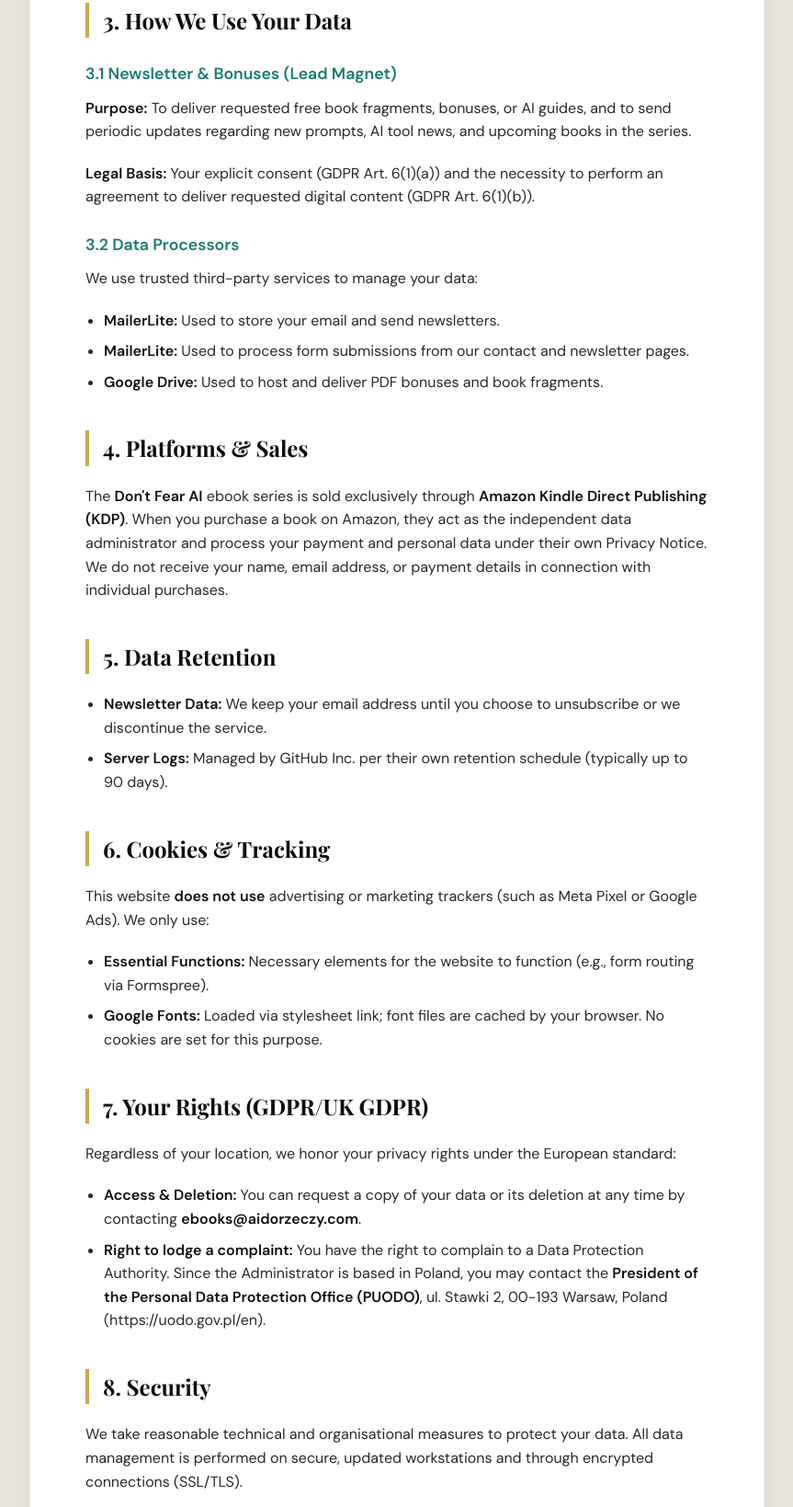
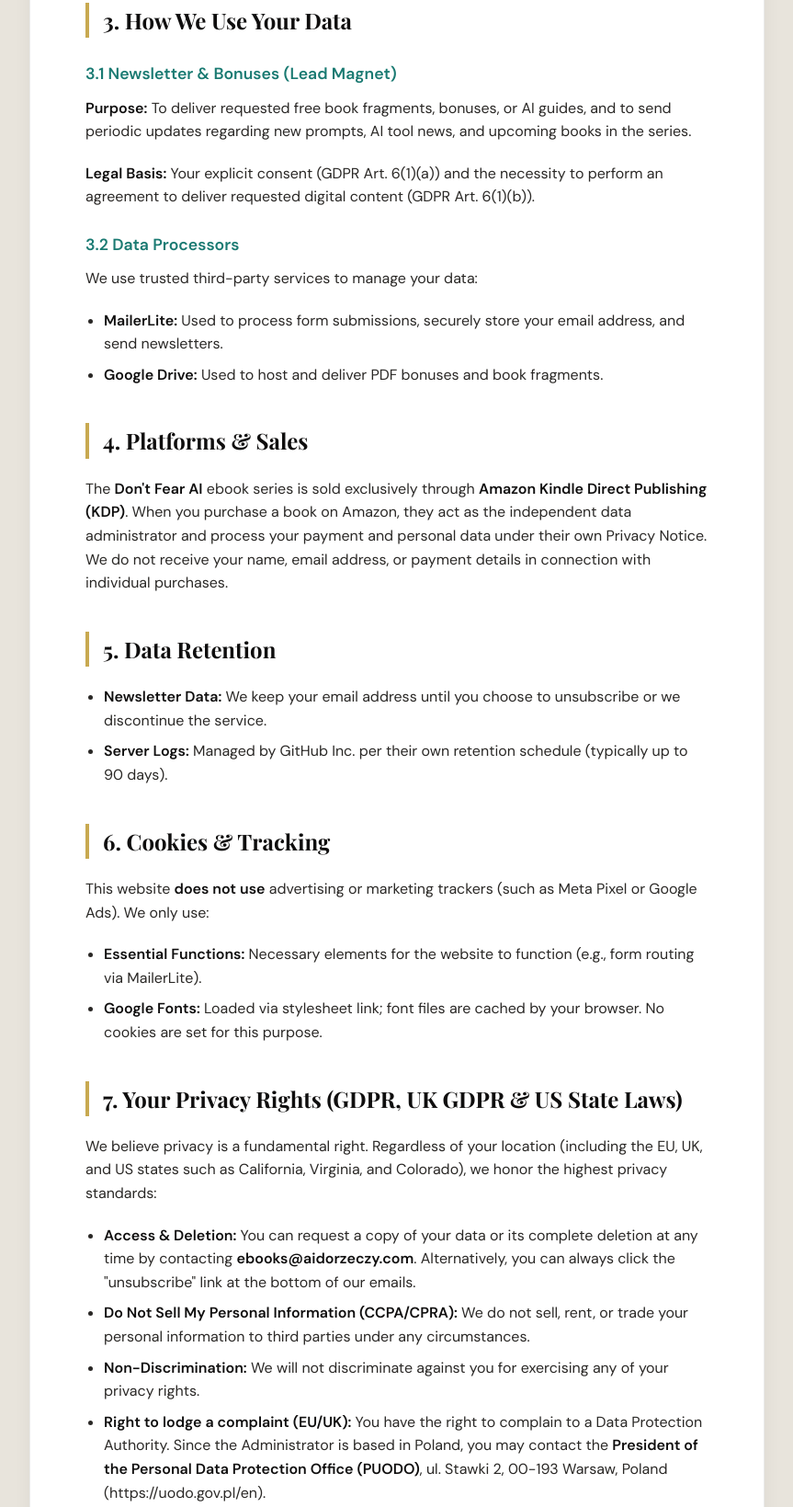
Before and after one commit to aidorzeczytom1/privacy, a plain HTML site: page index.html in a window 1280 px wide. Shown: the part 890-2529 px from the top of the page at 92% size, without its empty margins (208-1071 px from the left). Drawn offline with nearby package versions, Linux system fonts and the light colour scheme.

Commit message:
Update index.html
Privacy Policy new-2

```diff
--- a/index.html
+++ b/index.html
@@ -114,7 +114,7 @@
   <header>
     <p class="meta">Legal / Privacy Policy</p>
     <h1>Privacy Policy</h1>
-    <p class="meta">Last Updated: April 14, 2026</p>
+    <p class="meta">Last Updated: April 28, 2026</p>
   </header>
 
   <section id="administrator">
@@ -142,8 +142,7 @@
     <h3>3.2 Data Processors</h3>
     <p>We use trusted third-party services to manage your data:</p>
     <ul>
-      <li><strong>MailerLite:</strong> Used to store your email and send newsletters.</li>
-      <li><strong>MailerLite:</strong> Used to process form submissions from our contact and newsletter pages.</li>
+      <li><strong>MailerLite:</strong> Used to process form submissions, securely store your email address, and send newsletters.</li>
       <li><strong>Google Drive:</strong> Used to host and deliver PDF bonuses and book fragments.</li>
     </ul>
   </section>
@@ -165,17 +164,19 @@
     <h2>6. Cookies & Tracking</h2>
     <p>This website <strong>does not use</strong> advertising or marketing trackers (such as Meta Pixel or Google Ads). We only use:</p>
     <ul>
-      <li><strong>Essential Functions:</strong> Necessary elements for the website to function (e.g., form routing via Formspree).</li>
+      <li><strong>Essential Functions:</strong> Necessary elements for the website to function (e.g., form routing via MailerLite).</li>
       <li><strong>Google Fonts:</strong> Loaded via stylesheet link; font files are cached by your browser. No cookies are set for this purpose.</li>
     </ul>
   </section>
 
   <section id="rights">
-    <h2>7. Your Rights (GDPR/UK GDPR)</h2>
-    <p>Regardless of your location, we honor your privacy rights under the European standard:</p>
+    <h2>7. Your Privacy Rights (GDPR, UK GDPR & US State Laws)</h2>
+    <p>We believe privacy is a fundamental right. Regardless of your location (including the EU, UK, and US states such as California, Virginia, and Colorado), we honor the highest privacy standards:</p>
     <ul>
-      <li><strong>Access & Deletion:</strong> You can request a copy of your data or its deletion at any time by contacting <strong>ebooks@aidorzeczy.com</strong>.</li>
-      <li><strong>Right to lodge a complaint:</strong> You have the right to complain to a Data Protection Authority. Since the Administrator is based in Poland, you may contact the <strong>President of the Personal Data Protection Office (PUODO)</strong>, ul. Stawki 2, 00-193 Warsaw, Poland (https://uodo.gov.pl/en).</li>
+      <li><strong>Access & Deletion:</strong> You can request a copy of your data or its complete deletion at any time by contacting <strong>ebooks@aidorzeczy.com</strong>. Alternatively, you can always click the "unsubscribe" link at the bottom of our emails.</li>
+      <li><strong>Do Not Sell My Personal Information (CCPA/CPRA):</strong> We do not sell, rent, or trade your personal information to third parties under any circumstances.</li>
+      <li><strong>Non-Discrimination:</strong> We will not discriminate against you for exercising any of your privacy rights.</li>
+      <li><strong>Right to lodge a complaint (EU/UK):</strong> You have the right to complain to a Data Protection Authority. Since the Administrator is based in Poland, you may contact the <strong>President of the Personal Data Protection Office (PUODO)</strong>, ul. Stawki 2, 00-193 Warsaw, Poland (https://uodo.gov.pl/en).</li>
     </ul>
   </section>
 
```
